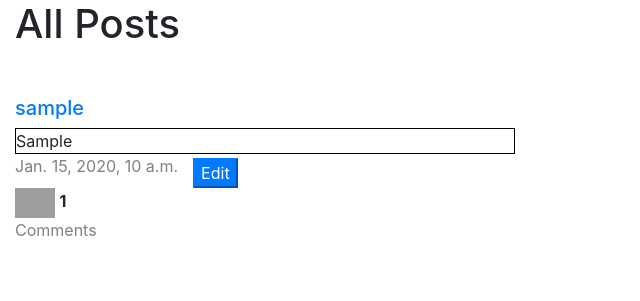
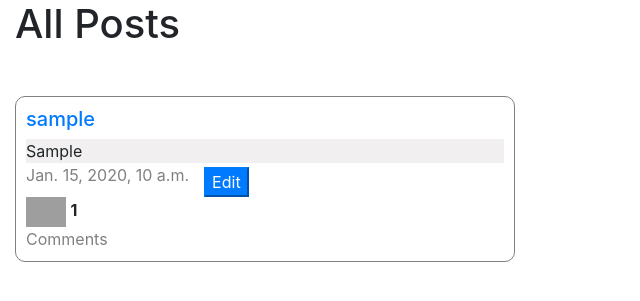
Before and after one commit to k2dums/network-, a Django app: page / in a window 1280 px wide. Shown: the part 56-357 px from the top of the page, without its empty margins (0-640 px from the left). Run offline with Django 3.2, Linux system fonts and the light colour scheme; tables that the repository leaves empty hold one stand-in row (values such as "Sample post"); some libraries are stand-ins or nearby versions; grey boxes are pictures that could not be loaded.

Commit message:
Added background to the post_content.Added min width border,border radius and padding to the post div.Added min width and width to the post wrapper

```diff
--- a/project4/network/static/network/styles.css
+++ b/project4/network/static/network/styles.css
@@ -1,4 +1,14 @@
 .post_content{
-    max-width:40%;
-    border:1px solid black;
+    background-color: rgba(219, 214, 214, 0.4);
 }
+.post{
+    width: 40%;
+    min-width:500px;
+    border:1px solid grey;
+    border-radius: 10px ;
+    padding: 10px;
+}
+.post_wrapper{
+    width: 100%;
+    min-width:500px;
+}
```
